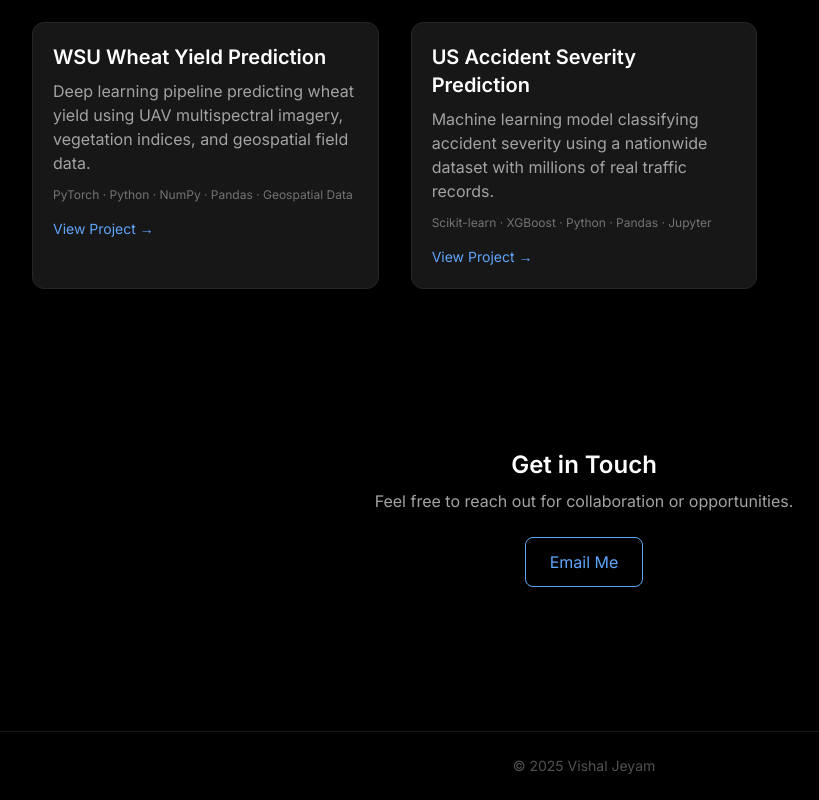
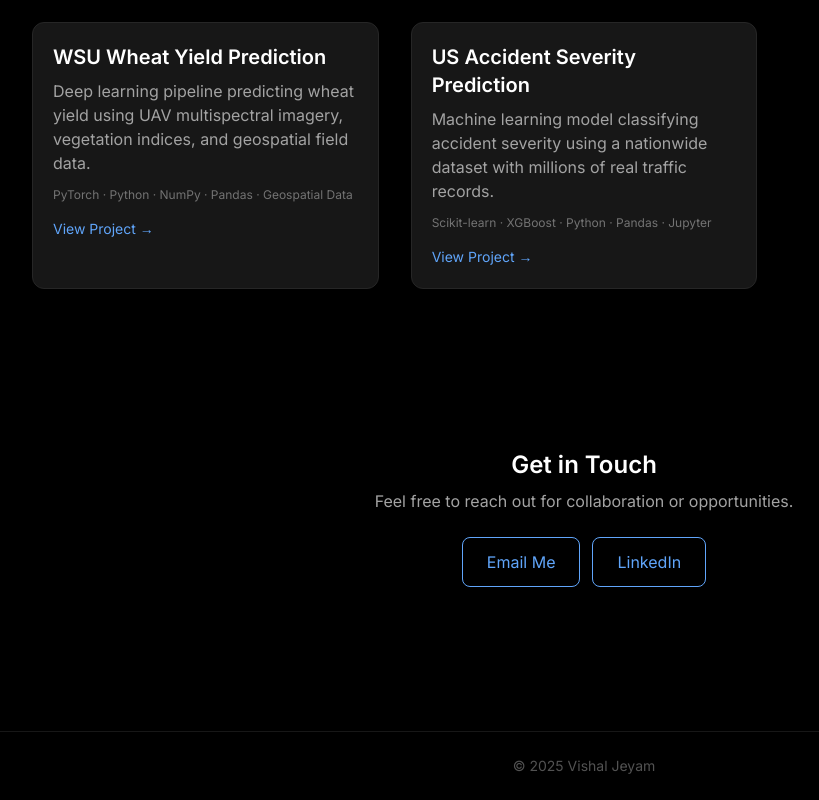
Before and after one commit to vjeyam/vjeyam.github.io, a React (Vite) app: page / in a window 1280 px wide. Shown: the part 1139-1939 px from the top of the page, without its empty margins (56-875 px from the left). Built offline with nearby package versions, Linux system fonts and the light colour scheme.

Commit message:
update contact page to include linkedin button

```diff
--- a/src/components/Contact.tsx
+++ b/src/components/Contact.tsx
@@ -2,14 +2,27 @@ export default function Contact() {
   return (
     <section className="py-20 text-center">
       <h2 className="text-2xl font-semibold">Get in Touch</h2>
-      <p className="text-neutral-400 mt-2">Feel free to reach out for collaboration or opportunities.</p>
+      <p className="text-neutral-400 mt-2">
+        Feel free to reach out for collaboration or opportunities.
+      </p>
 
+      {/* Email Button */}
       <a
         href="mailto:jeyamvishal5@gmail.com"
         className="inline-block mt-6 px-6 py-3 border border-accent rounded-lg text-accent hover:bg-accent hover:text-black transition"
       >
         Email Me
       </a>
+
+      {/* LinkedIn Button */}
+      <a
+        href="https://www.linkedin.com/in/vjeyam/"
+        target="_blank"
+        rel="noopener noreferrer"
+        className="inline-block mt-4 ml-3 px-6 py-3 border border-blue-400 rounded-lg text-blue-400 hover:bg-blue-400 hover:text-black transition"
+      >
+        LinkedIn
+      </a>
     </section>
-  )
+  );
 }
```
